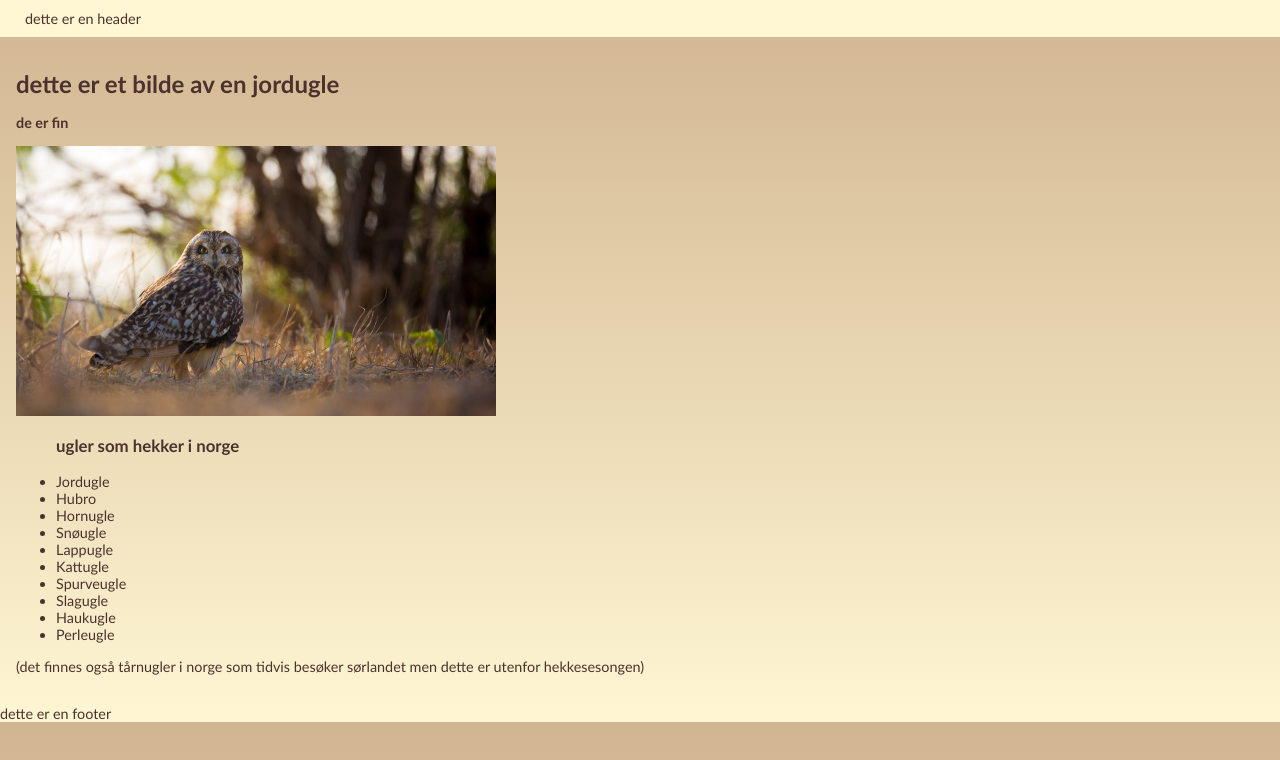
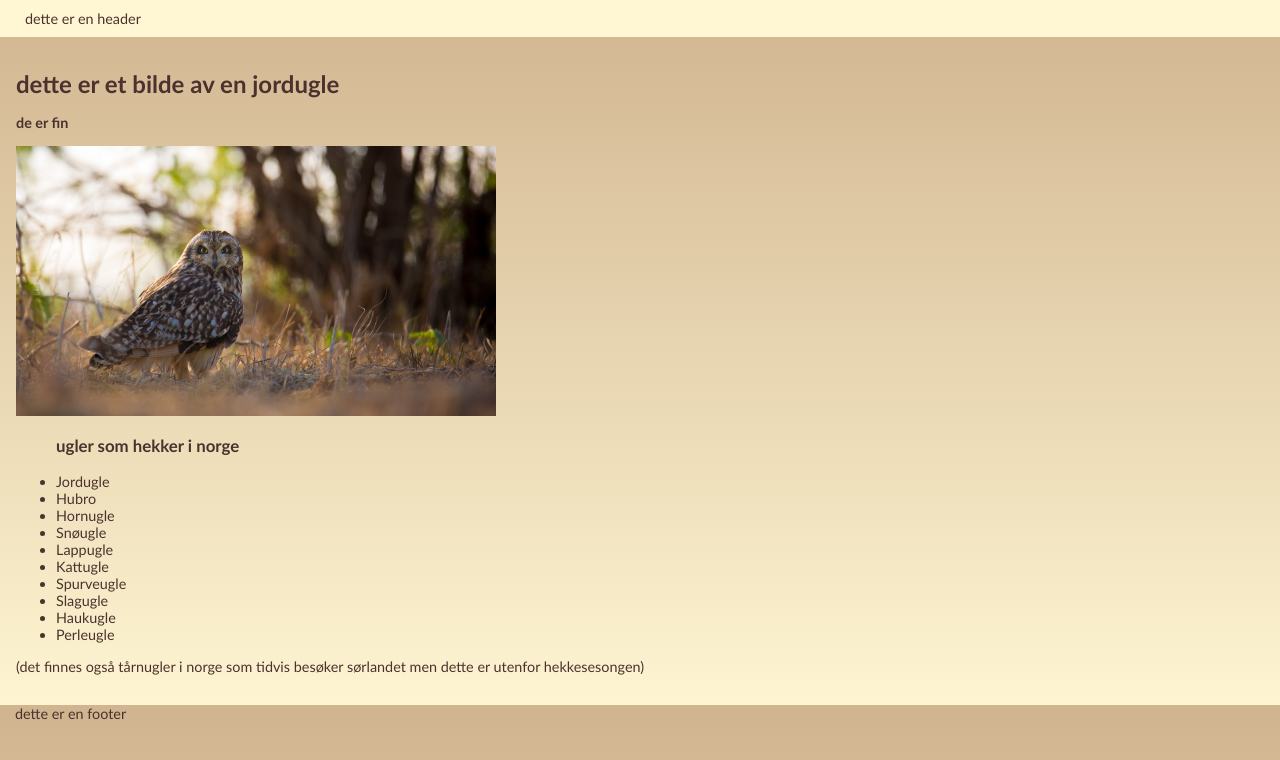
Before and after one commit to tomekoder/oppgave1, a website: page index.html in a window 1280 px wide. Drawn offline with Linux system fonts and the light colour scheme.

Commit message:
footer background color og padding

```diff
--- a/styles.css
+++ b/styles.css
@@ -55,3 +55,8 @@ header {
   display: flex;
   padding-inline:15px;
 }
+footer{
+  background-color: rgb(209, 181, 144);
+  display: flex;
+  padding-inline:15px;
+}
```
